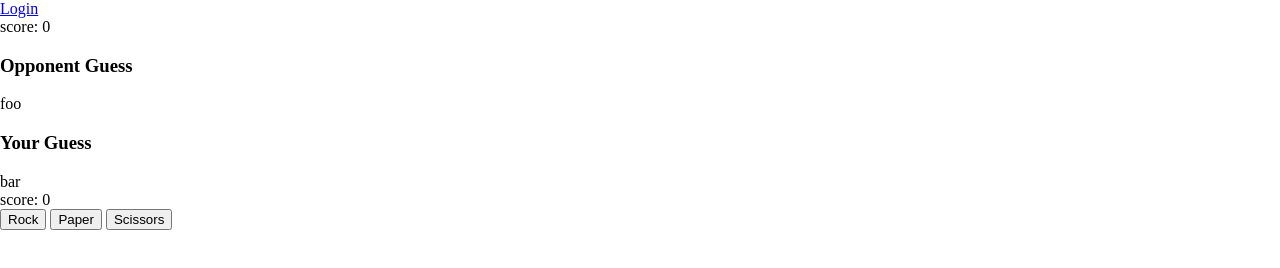
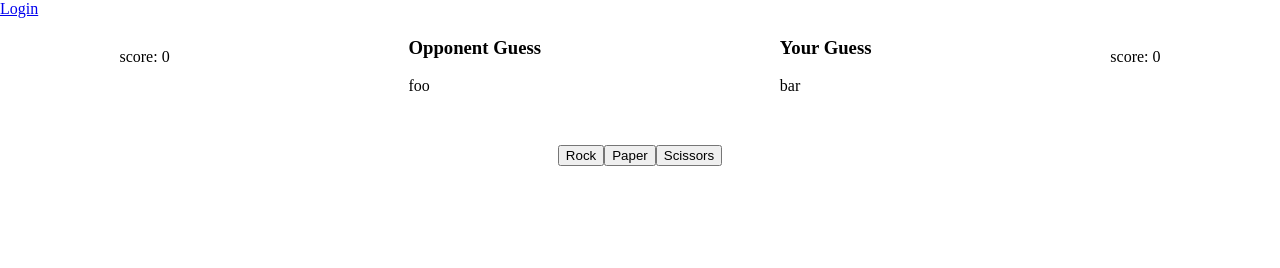
Before and after one commit to RyanCahela/Rock_Paper_Scissors_Game, a plain HTML site: page index.html in a window 1280 px wide. Drawn offline with Linux system fonts and the light colour scheme.

Commit message:
basic css layout implemented

```diff
--- a/index.html
+++ b/index.html
@@ -12,8 +12,8 @@
       <a href="#">Login</a>
     </header>
     <section class="gameboard">
+      <div class="guesses">
         <div class="js-opponent-score opponents-score">score: 0</div>
-        <div class="guesses">
         <div class="opponent-guess">
           <h3>Opponent Guess</h3>
           <span class="js-opponent-guess opponent-guess">foo</span>
@@ -22,8 +22,8 @@
           <h3>Your Guess</h3>
           <span class="js-player-guess player-guess">bar</span>
         </div>
+        <div class="js-player-score player-score">score: 0</div>
       </div>
-        <div class="js-player-score player-score">score: 0</div>
       <section class="text-output js-text-output"></section>
       <section class="js-player-inputs player-inputs">
         <button class="js-rock-btn rock-btn" data-weapon="rock">Rock</button>
--- a/styles.css
+++ b/styles.css
@@ -7,3 +7,15 @@ body {
   margin: 0;
   padding: 0;
 }
+
+.guesses {
+  display: flex;
+  align-items: center;
+  justify-content: space-around;
+}
+
+.player-inputs {
+  display: flex;
+  justify-content: center;
+  margin-top: 50px;
+}
```
Lines whose indentation alone changed are shown as unchanged.
